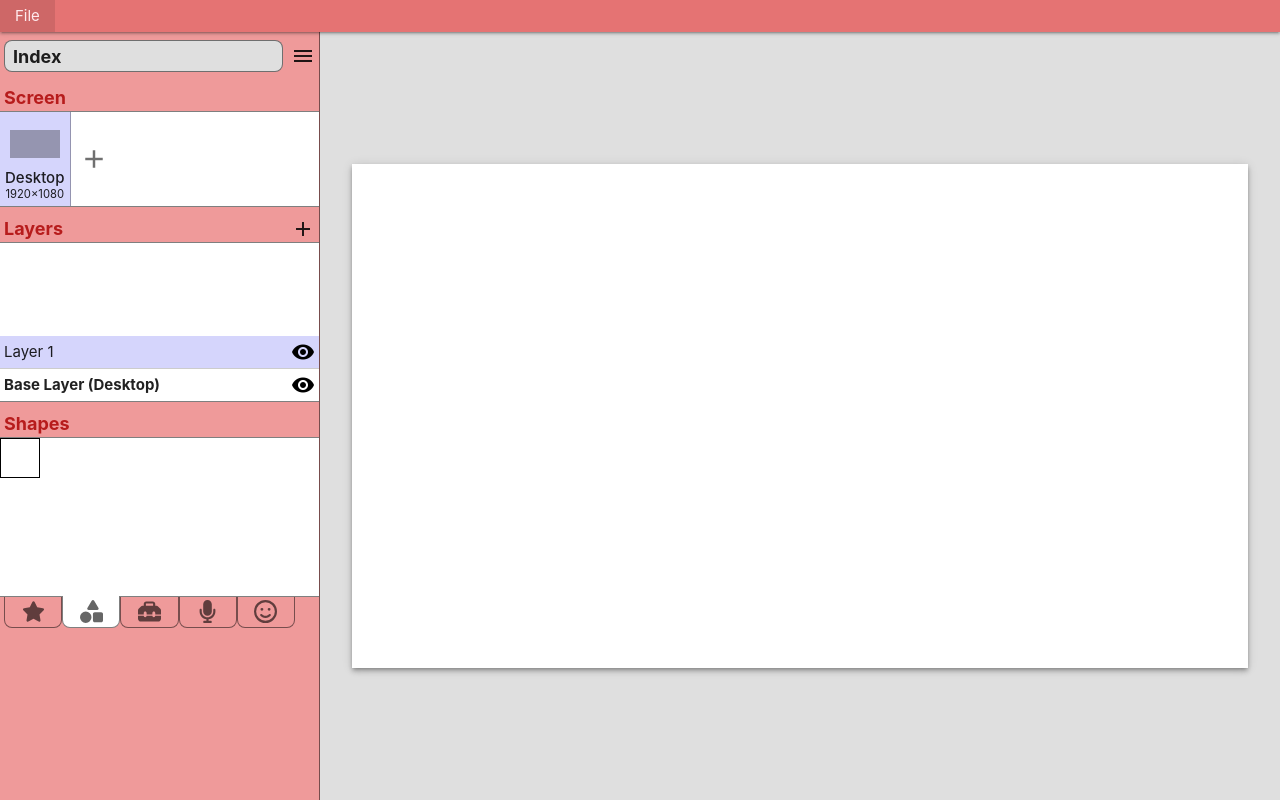
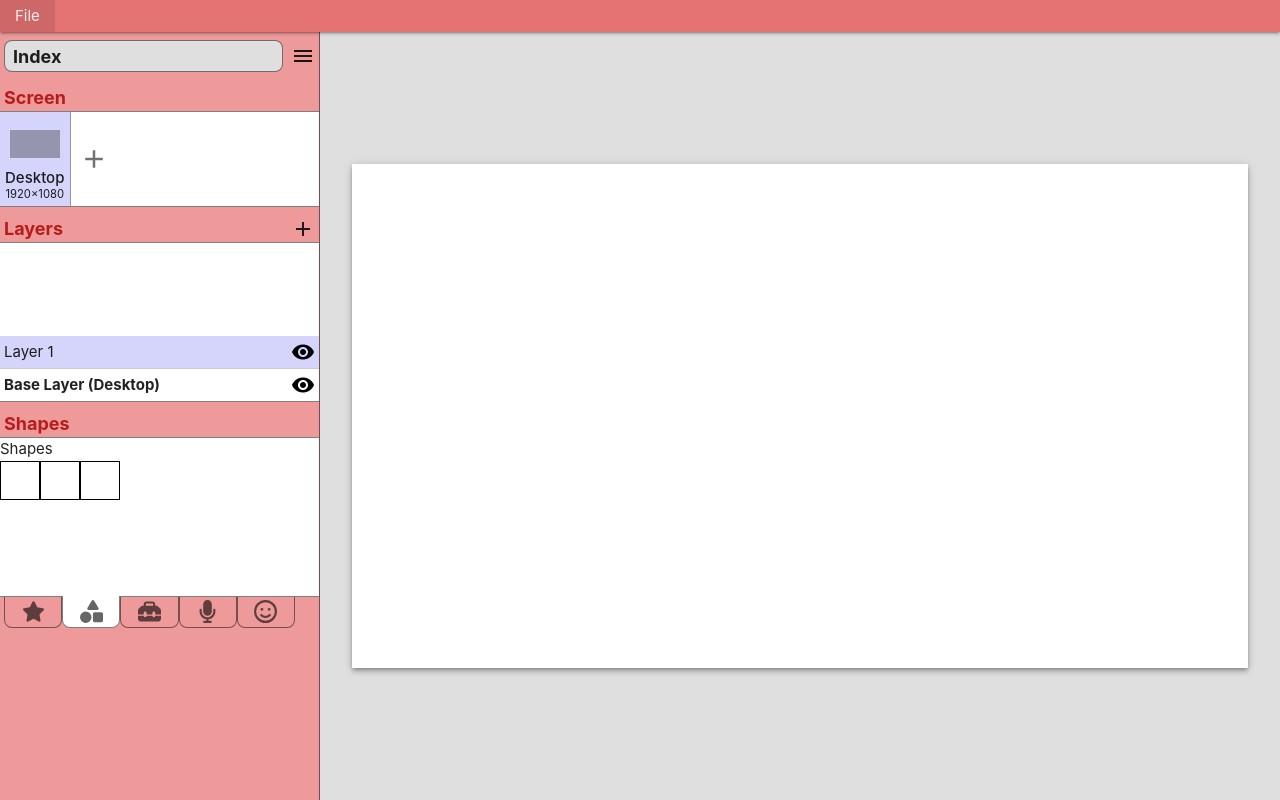
Before and after one commit to ShaneByrne0963/wirefree, a React (Vite) app: page / in a window 1280 px wide. Built offline with nearby package versions, Linux system fonts and the light colour scheme.

Commit message:
Add main structure to store and organize shapes

```diff
--- a/src/assets/css/shapes.css
+++ b/src/assets/css/shapes.css
@@ -1,8 +1,11 @@
 #shape-list {
+  max-height: 100%;
+  overflow-y: auto;
+}
+
+.shape-grid {
   display: grid;
   grid-template-columns: repeat(8, 1fr);
-  max-height: 100%;
-  overflow-y: auto;
 }
 
 .shape-button {
--- a/src/components/side-panel/SidePanel.tsx
+++ b/src/components/side-panel/SidePanel.tsx
@@ -51,7 +51,11 @@ function SidePanel() {
         labelButton="add"
         labelButtonAction={handleAddLayer}
       ></SidePanelSection>
-      <SidePanelSection sectionType="shapes" label="Shapes"></SidePanelSection>
+      <SidePanelSection
+        sectionType="shapes"
+        label="Shapes"
+        selectedIndex={shapeGroup}
+      ></SidePanelSection>
       <ShapeGroups
         selectedGroup={shapeGroup}
         handleChangeGroup={setShapeGroup}
--- a/src/components/side-panel/SidePanelSection.tsx
+++ b/src/components/side-panel/SidePanelSection.tsx
@@ -27,11 +27,13 @@ type SidePanelSectionProps = {
   labelButton?: string;
   labelButtonAction?: (...args: any[]) => any;
   canOverflow?: boolean;
+  selectedIndex?: number;
 };
 
 type SectionComponentProps = {
   sectionType: string;
   canOverflow: boolean;
+  selectedIndex?: number;
 };
 
 ///////// Components
@@ -64,6 +66,7 @@ function SidePanelSection(props: SidePanelSectionProps) {
       <SectionComponent
         sectionType={props.sectionType}
         canOverflow={props.canOverflow === true}
+        selectedIndex={props.selectedIndex}
       ></SectionComponent>
     </>
   );
@@ -117,7 +120,9 @@ function SectionComponent(props: SectionComponentProps) {
         </div>
       )}
       {props.sectionType === "layers" && <LayerList></LayerList>}
-      {props.sectionType === "shapes" && <ShapeList></ShapeList>}
+      {props.sectionType === "shapes" && (
+        <ShapeList tab={props.selectedIndex}></ShapeList>
+      )}
     </div>
   );
 }
--- a/src/components/side-panel/shapes/ShapeButton.tsx
+++ b/src/components/side-panel/shapes/ShapeButton.tsx
@@ -1,5 +1,17 @@
-function ShapeButton() {
-  return <div className="shape-button"></div>;
+import { convertDisplayToClassName } from "../../../helpers";
+
+interface ShapeButtonProps {
+  buttonType: string;
+}
+
+function ShapeButton(props: ShapeButtonProps) {
+  return (
+    <div
+      className={
+        "shape-button shape-" + convertDisplayToClassName(props.buttonType)
+      }
+    ></div>
+  );
 }
 
 export default ShapeButton;
--- a/src/components/side-panel/shapes/ShapeGroups.tsx
+++ b/src/components/side-panel/shapes/ShapeGroups.tsx
@@ -7,7 +7,7 @@ import VectorGraphic, {
 } from "../../VectorGraphic";
 
 // The type of shape group tabs
-const shapeGroupNames = [
+export const shapeGroupNames = [
   "favorites",
   "shapes",
   "components",
--- a/src/components/side-panel/shapes/ShapeList.tsx
+++ b/src/components/side-panel/shapes/ShapeList.tsx
@@ -1,11 +1,68 @@
 import ShapeButton from "./ShapeButton";
+import { shapeGroupNames } from "./ShapeGroups";
 
-function ShapeList() {
+interface ShapeListProps {
+  tab?: number;
+}
+
+interface ShapeGridProps {
+  heading: string;
+  values: string[];
+}
+
+// Stores the organization of shapes into different groups
+type shapeListsType = {
+  [key: string]: { [key: string]: string[] };
+};
+const shapeLists: shapeListsType = {
+  favorites: {
+    "Your Favourites": [],
+    Recent: [],
+  },
+  shapes: {
+    Shapes: ["Rectangle", "Round Rectangle", "Circle"],
+  },
+  components: {
+    Components: [],
+  },
+  icons: {
+    Icons: [],
+  },
+  emojis: {
+    Emojis: [],
+  },
+};
+
+function ShapeList(props: ShapeListProps) {
+  const tab = props.tab || 0;
+  const group = shapeGroupNames[tab];
+  const list = shapeLists[group as keyof typeof shapeLists];
+  const keys: string[] = Object.keys(list);
+
   return (
     <div id="shape-list">
-      <ShapeButton></ShapeButton>
+      {keys.map((key, index) => (
+        <ShapeGrid
+          key={index}
+          heading={key}
+          values={list[key as keyof typeof list]}
+        ></ShapeGrid>
+      ))}
     </div>
   );
 }
 
+function ShapeGrid(props: ShapeGridProps) {
+  return (
+    <>
+      <div className="shape-list-heading">{props.heading}</div>
+      <div className="shape-grid">
+        {props.values.map((item, index) => (
+          <ShapeButton key={index} buttonType={item}></ShapeButton>
+        ))}
+      </div>
+    </>
+  );
+}
+
 export default ShapeList;
--- /dev/null
+++ b/src/helpers.ts
@@ -0,0 +1,3 @@
+export function convertDisplayToClassName(value: string) {
+  return value.replace(" ", "-").toLowerCase();
+}
```
